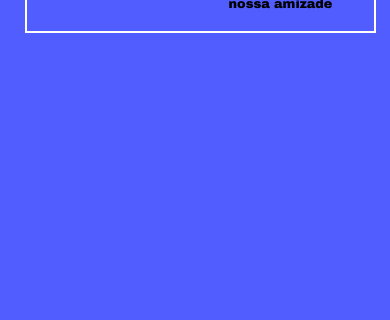
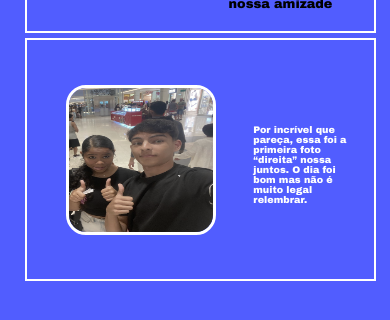
Before and after one commit to matheusricardoooo/presente, a plain HTML site: page index.html in a window 390 px wide. Shown: the part 264-584 px from the top of the page. Drawn offline with nearby package versions, Linux system fonts and the light colour scheme.

Commit message:
estilizando a primeira parte e corrigindo o h1 do inicio

```diff
--- a/index.html
+++ b/index.html
@@ -22,6 +22,17 @@
                 <img src="img/balaozada.png" alt="imagem de um balão">
             </div>
         </div>
+
+        <div class="part1">
+            <div class="esquerda2">
+                <img src="img/eu e clara.jpg" alt="eu e clara">
+            </div>
+
+            <div class="text1">
+                <p>Por incrível que pareça, essa foi a primeira foto “direita” nossa juntos. O dia foi bom mas não
+                é muito legal relembrar.</p>
+            </div>
+        </div>
     </div>
 </body>
 </html>
--- a/styles.css/inicio.css
+++ b/styles.css/inicio.css
@@ -71,6 +71,7 @@
     }
 
     .meio h1 {
+        -webkit-text-stroke: #ffffff;
         font-size: 2rem;
     }
 
--- /dev/null
+++ b/styles.css/part1.css
@@ -0,0 +1,58 @@
+.part1 {
+    display: flex;
+    align-items: center;
+    text-align: center;
+    justify-content: space-around;
+    border: 2px solid #ffffff;
+    width: 90%;
+    padding-top: 20px;
+    padding-bottom: 40px;
+    margin-left: 70px;
+    margin-top: 5px;
+}
+
+.esquerda2 img {
+    width: 309px;
+    height: 353px;
+    margin-top: 25px;
+    border: 5px solid #ffffff;
+    border-radius: 20px;
+    filter: grayscale(40%);
+}
+
+.text1 p {
+    width: 402px;
+    font-family: "Archivo Black";
+    font-size: 1.48rem;
+    margin-top: 30px;
+    text-align: start;
+}
+
+@media screen and (max-width: 1024px) {
+
+    .part1 {
+        margin-left: 50px;
+        margin-top: 5px;
+    }
+}
+
+@media screen and (max-width: 500px) {
+
+    .part1 {
+        padding-left: 20px;
+        margin-left: 25px;
+        margin-top: 5px;
+    }
+
+    .esquerda2 img {
+        width: 150px;
+        height: 150px;
+        border: 3px solid #ffffff;
+    }
+
+    .text1 p {
+        color: #ffffff;
+        width: 102px;
+        font-size: 0.6rem;
+    }
+}
--- a/styles.css/style.css
+++ b/styles.css/style.css
@@ -1,2 +1,3 @@
 @import url(global.css);
 @import url(inicio.css);
+@import url(part1.css);
```
